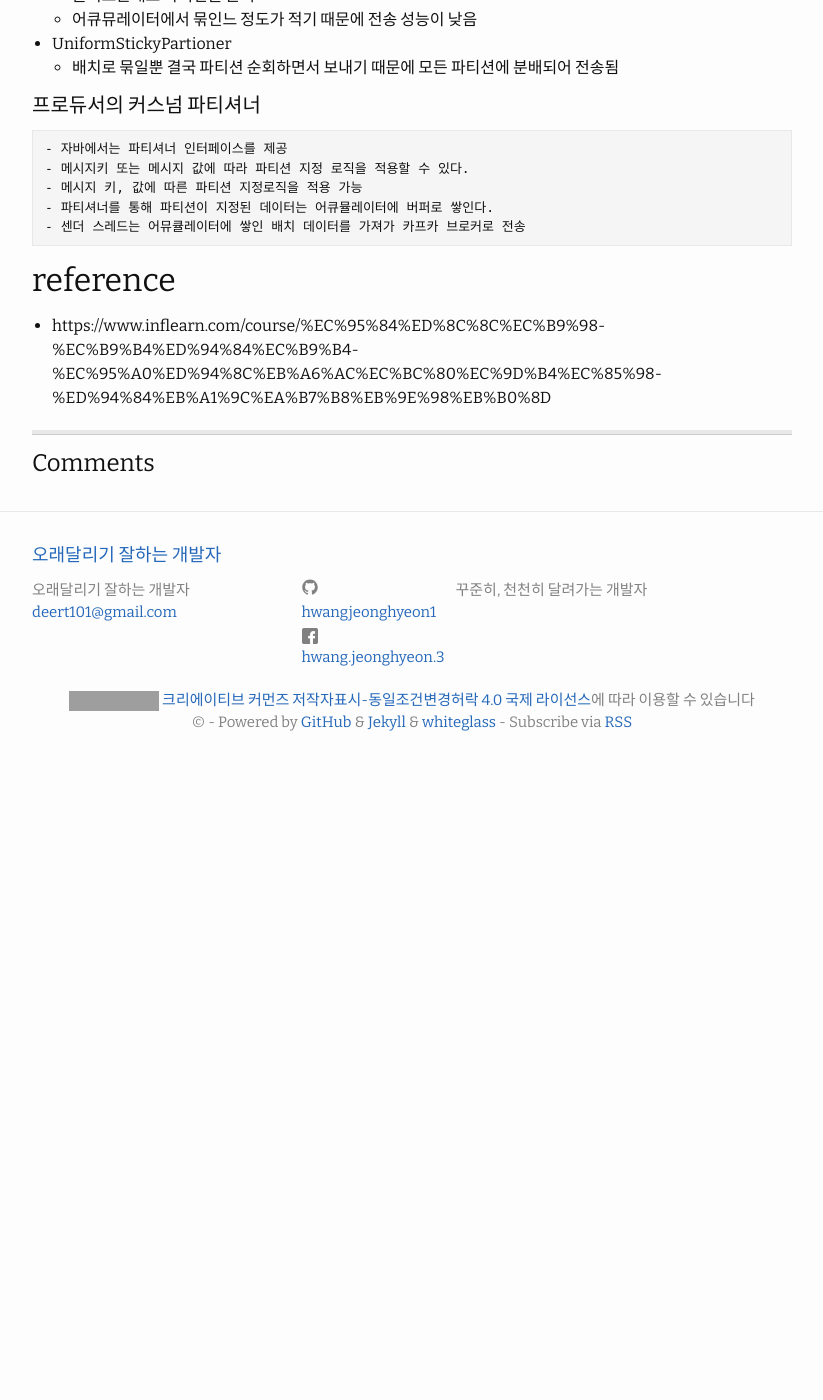
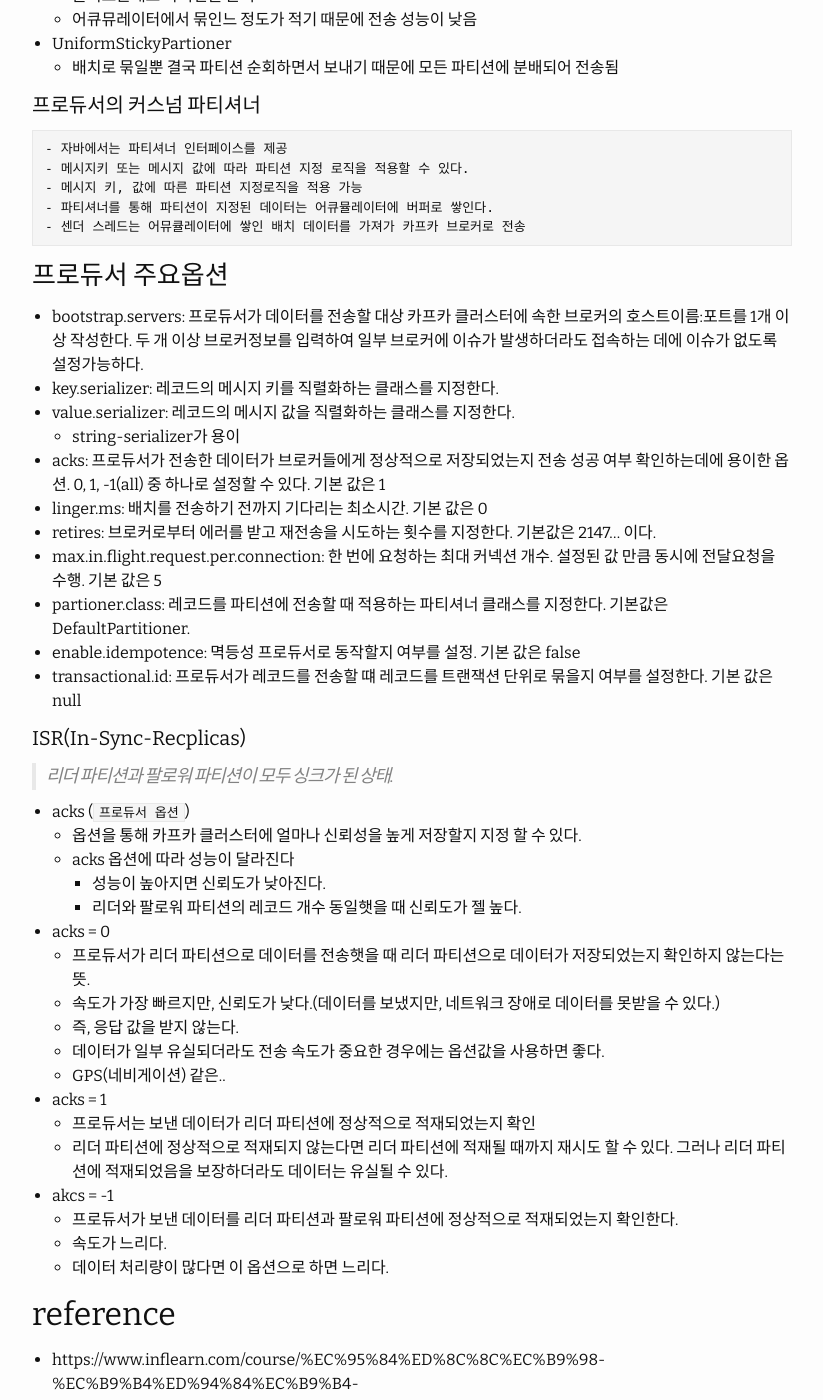
Before and after one commit to HWANGJEONGHYEON1/HWANGJEONGHYEON1.github.io, a Jekyll site: the page built from _posts/2022-10-05-kafka-study3.md, in a window 1280 px wide and 1400 px high, scrolled down 914 px. Shown: the whole window, without its empty margins (228-1051 px from the left). Built offline with Jekyll 4.4.1, drawn with Linux system fonts in a browser that asks for light colours; comment, search, counter and statistics services are not loaded; a file with an impossible date is left out; before the commit the page ends 1678 px from its top, so only the background shows below that; grey boxes are pictures that could not be loaded.

Commit message:
study kafka-3

```diff
--- a/_posts/2022-10-05-kafka-study3.md
+++ b/_posts/2022-10-05-kafka-study3.md
@@ -44,5 +44,41 @@ categories: kafka
 	- 파티셔너를 통해 파티션이 지정된 데이터는 어큐뮬레이터에 버퍼로 쌓인다.
 	- 센더 스레드는 어뮤큘레이터에 쌓인 배치 데이터를 가져가 카프카 브로커로 전송
 
+### 프로듀서 주요옵션
+- bootstrap.servers: 프로듀서가 데이터를 전송할 대상 카프카 클러스터에 속한 브로커의 호스트이름:포트를 1개 이상 작성한다. 두 개 이상 브로커정보를 입력하여 일부 브로커에 이슈가 발생하더라도 접속하는 데에 이슈가 없도록 설정가능하다.
+- key.serializer: 레코드의 메시지 키를 직렬화하는 클래스를 지정한다.
+- value.serializer: 레코드의 메시지 값을 직렬화하는 클래스를 지정한다.
+	- string-serializer가 용이
+- acks: 프로듀서가 전송한 데이터가 브로커들에게 정상적으로 저장되었는지 전송 성공 여부 확인하는데에 용이한 옵션. 0, 1, -1(all) 중 하나로 설정할 수 있다. 기본 값은 1
+- linger.ms: 배치를 전송하기 전까지 기다리는 최소시간. 기본 값은 0
+- retires: 브로커로부터 에러를 받고 재전송을 시도하는 횟수를 지정한다. 기본값은 2147... 이다.
+- max.in.flight.request.per.connection: 한 번에 요청하는 최대 커넥션 개수. 설정된 값 만큼 동시에 전달요청을 수행. 기본 값은 5
+- partioner.class: 레코드를 파티션에 전송할 때 적용하는 파티셔너 클래스를 지정한다. 기본값은 DefaultPartitioner.
+- enable.idempotence: 멱등성 프로듀서로 동작할지 여부를 설정. 기본 값은 false
+- transactional.id: 프로듀서가 레코드를 전송할 떄 레코드를 트랜잭션 단위로 묶을지 여부를 설정한다. 기본 값은 null
+
+#### ISR(In-Sync-Recplicas)
+> 리더 파티션과 팔로워 파티션이 모두 싱크가 된 상태.
+
+- acks (`프로듀서 옵션`)
+	- 옵션을 통해 카프카 클러스터에 얼마나 신뢰성을 높게 저장할지 지정 할 수 있다.
+	- acks 옵션에 따라 성능이 달라진다
+		- 성능이 높아지면 신뢰도가 낮아진다.
+		- 리더와 팔로워 파티션의 레코드 개수 동일햇을 때 신뢰도가 젤 높다.
+- acks = 0
+	- 프로듀서가 리더 파티션으로 데이터를 전송햇을 때 리더 파티션으로 데이터가 저장되었는지 확인하지 않는다는 뜻.
+	- 속도가 가장 빠르지만, 신뢰도가 낮다.(데이터를 보냈지만, 네트워크 장애로 데이터를 못받을 수 있다.)
+	- 즉, 응답 값을 받지 않는다.
+	- 데이터가 일부 유실되더라도 전송 속도가 중요한 경우에는 옵션값을 사용하면 좋다.
+	- GPS(네비게이션) 같은..
+- acks = 1
+	- 프로듀서는 보낸 데이터가 리더 파티션에 정상적으로 적재되었는지 확인
+	- 리더 파티션에 정상적으로 적재되지 않는다면 리더 파티션에 적재될 때까지 재시도 할 수 있다. 그러나 리더 파티션에 적재되었음을 보장하더라도 데이터는 유실될 수 있다.
+- akcs = -1
+	- 프로듀서가 보낸 데이터를 리더 파티션과 팔로워 파티션에 정상적으로 적재되었는지 확인한다.
+	- 속도가 느리다.
+	- 데이터 처리량이 많다면 이 옵션으로 하면 느리다.
+
+
 ## reference
 - https://www.inflearn.com/course/%EC%95%84%ED%8C%8C%EC%B9%98-%EC%B9%B4%ED%94%84%EC%B9%B4-%EC%95%A0%ED%94%8C%EB%A6%AC%EC%BC%80%EC%9D%B4%EC%85%98-%ED%94%84%EB%A1%9C%EA%B7%B8%EB%9E%98%EB%B0%8D
```
